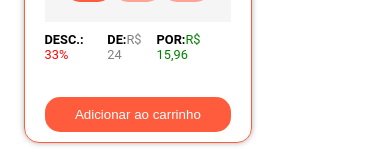
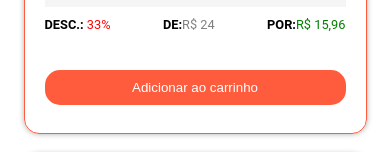
Before and after one commit to filromano/se-challenge, a React app: page / in a window 390 px wide. Shown: the part 605-757 px from the top of the page. Built offline with nearby package versions, Linux system fonts and the light colour scheme.

Commit message:
mobilefirst fixes

```diff
--- a/src/components/Cart/CartItem/CartItem.scss
+++ b/src/components/Cart/CartItem/CartItem.scss
@@ -4,8 +4,8 @@
   @include flexBox();
   @extend .box-basic;
   box-sizing: border-box;
-  max-width: 32%;
   padding: 20px;
+  margin: 5px;
   .image {
     display: block;
     width: 200px;
@@ -31,4 +31,7 @@
       text-align: right;
     }
   }
+  @include respond-to('medium') {
+    width: 455px;
+  }
 }
--- a/src/components/Cart/CartList/CartList.scss
+++ b/src/components/Cart/CartList/CartList.scss
@@ -4,7 +4,13 @@
   display: block;
   width: 100%;
   .cart-items {
-    @include flexBox($wrap: wrap, $content: space-between);
+    @include flexBox($direction: column);
     margin-top: 40px;
   }
+  @include respond-to('medium'){
+    .cart-items {
+      flex-direction: row;
+      flex-wrap: wrap;
+    }
+  }
 }
--- a/src/components/Products/CartBox/CartBox.scss
+++ b/src/components/Products/CartBox/CartBox.scss
@@ -5,7 +5,7 @@
   border: none;
   border-radius: 15px;
   padding: 10px 0;
-  margin-top: 15px;
+  margin: 18px 0;
   background-color: $orangeBase;
   color: #FFF;
   cursor: pointer;
--- a/src/components/Products/ProductItem/ProductItem.scss
+++ b/src/components/Products/ProductItem/ProductItem.scss
@@ -1,11 +1,14 @@
 @import '../../../scss/utils.scss';
 
 .product-item {
-  @include flexBox($direction: column, $basis: 23%);
+  @include flexBox($direction: column);
   @extend .box-basic;
   box-sizing: border-box;
   padding: 10px 20px;
   margin: 10px 1%;
+  @include respond-to('medium') {
+    width: 300px;
+  }
 }
 
 .product-item .header{
--- a/src/components/Products/ProductList/ProductList.scss
+++ b/src/components/Products/ProductList/ProductList.scss
@@ -1,6 +1,10 @@
 @import '../../../scss/utils.scss';
 
 .product-list {
-  @include flexBox($wrap: wrap);
+  @include flexBox($direction: column, $content: center);
   width: 100%;
+  @include respond-to('medium') {
+    flex-direction: row;
+    flex-wrap: wrap;
+  }
 }
--- a/src/scss/utils.scss
+++ b/src/scss/utils.scss
@@ -2,6 +2,19 @@
 $orangeBase: #fe5c3d;
 $darkOrange: #e42911;
 $lightOrange: #ffa492;
+$breakpoints: (
+  'medium': 600px,
+) !default;
+
+@mixin respond-to($breakpoint) {
+  // If the key exists in the map
+  @if map-has-key($breakpoints, $breakpoint) {
+    // Prints a media query based on the value
+    @media (min-width: map-get($breakpoints, $breakpoint)) {
+      @content;
+    }
+  }
+}
 
 //mixings
 @mixin flexBox($direction: row, $basis: null, $content: null, $items: null, $wrap: null) {
```
